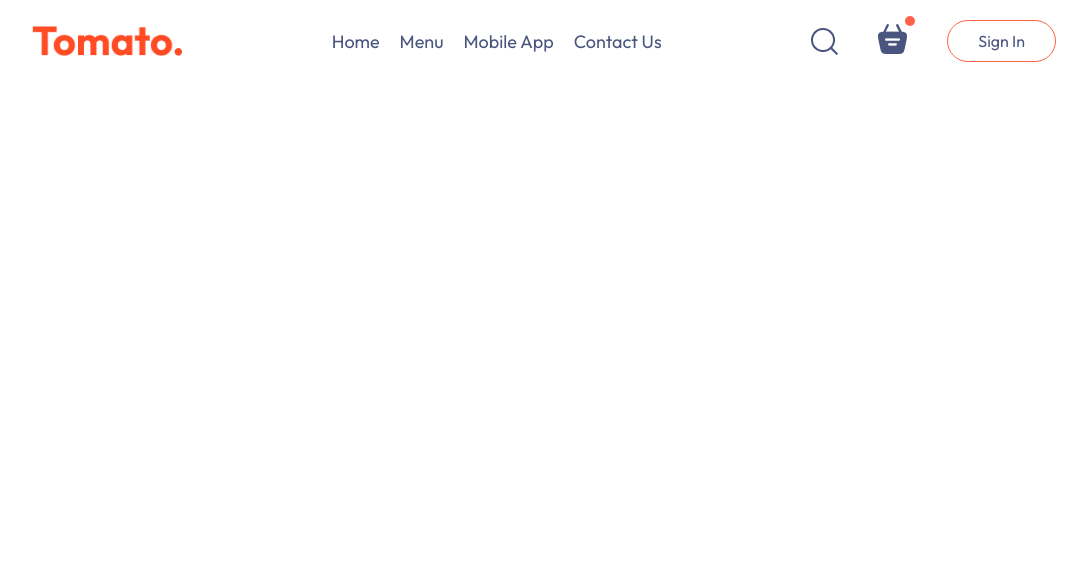
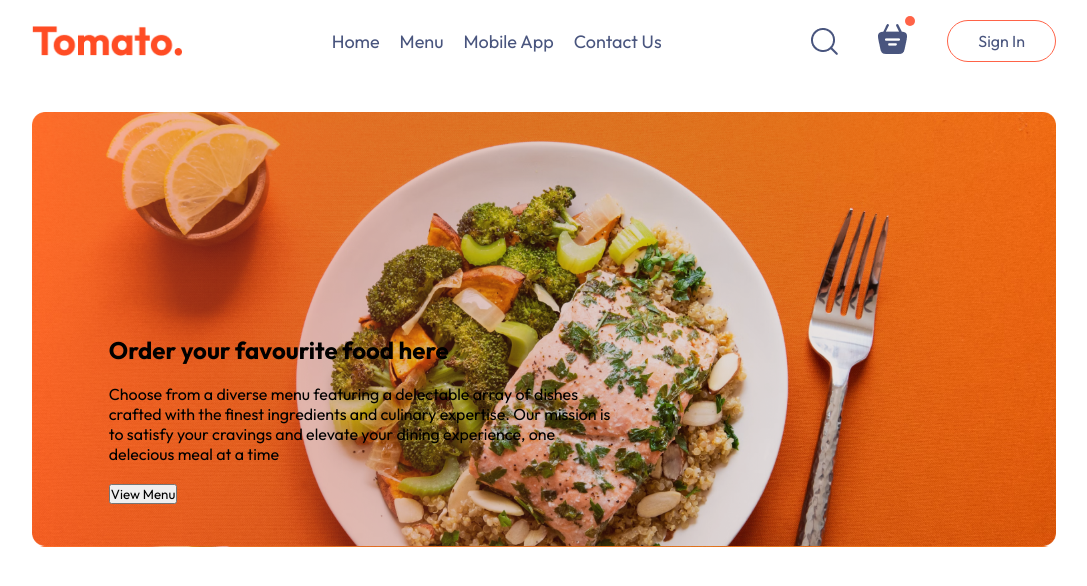
Before and after one commit to Ajithpmdwaraka/foody-app, a React (Vite) app: page / in a window 1280 px wide. Shown: the top 586 px of the page, without its empty margins (96-1183 px from the left). Built offline with nearby package versions, Linux system fonts and the light colour scheme.

Commit message:
Navbar created

```diff
--- a/src/components/Header/Header.css
+++ b/src/components/Header/Header.css
@@ -0,0 +1,17 @@
+.header{
+    height: 34vw;
+    margin: 30px auto;
+    background: url('/header_img.png');
+    background-size: contain;
+    position: relative;
+}
+.header-contents{
+    position: absolute;
+    display: flex;
+    flex-direction: column;
+    align-items: start;
+    gap: 1.5vw;
+    max-width: 50%;
+    bottom: 10%;
+    left: 6vw;
+}
--- a/src/components/Header/Header.jsx
+++ b/src/components/Header/Header.jsx
@@ -5,6 +5,9 @@
     return (
         <div className='header'>
             <div className='header-contents'>
+                <h2>Order your favourite food here</h2>
+                <p>Choose from a diverse menu featuring a delectable array of dishes crafted with the finest ingredients and culinary expertise. Our mission is to satisfy your cravings and elevate your dining experience, one delecious meal at a time</p>
+                <button>View Menu</button>
 
             </div>
         </div>
```
Also changed, not shown: public/header_img.png (added).
